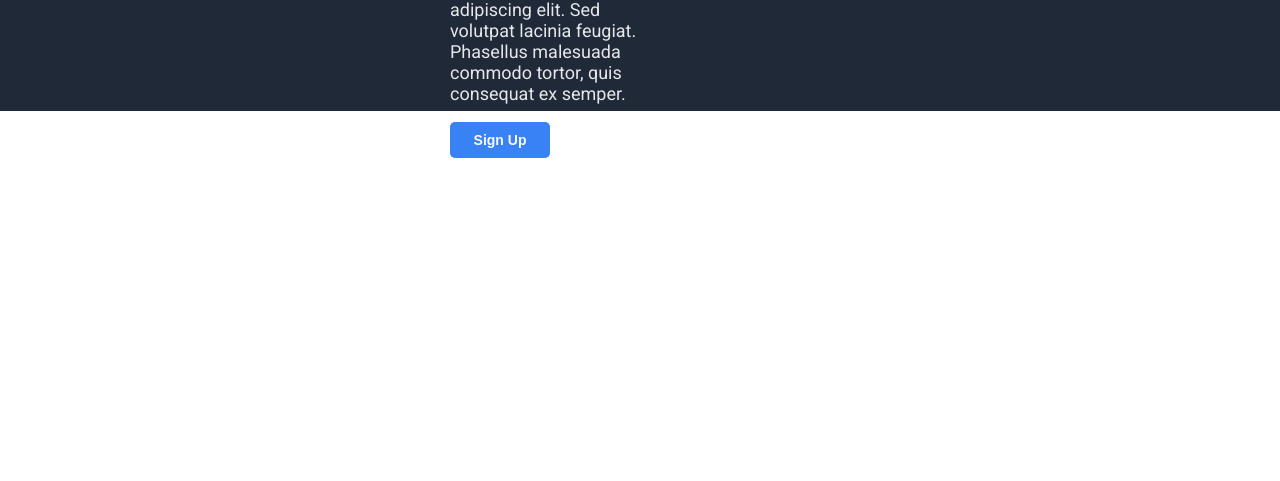
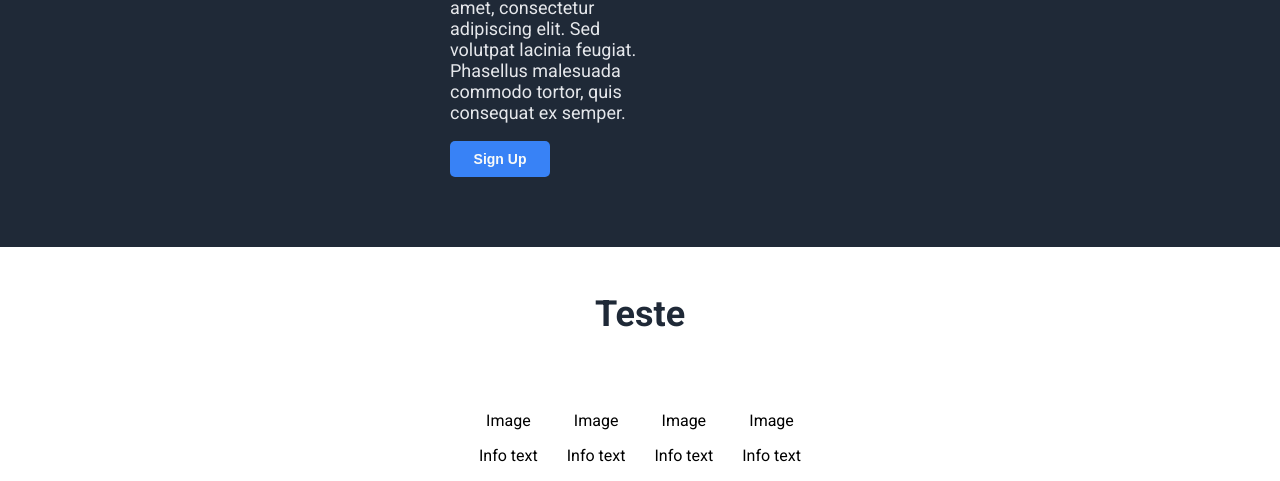
Before and after one commit to notmanzl/odin-landing-page, a plain HTML site: page index.html in a window 1280 px wide. Shown: the part 439-920 px from the top of the page. Before the commit the page ends 800 px from the top, so only its background shows below. Drawn offline with Linux system fonts and the light colour scheme.

Commit message:
Worked on the content section

```diff
--- a/index.html
+++ b/index.html
@@ -8,7 +8,6 @@
     <title>Document</title>
   </head>
   <body>
-    <div class="body">
     <div class="header">
       <h1>Header Logo</h1>
       <nav>
@@ -22,10 +21,35 @@
     <div class="hero">
       <div class="hero-text">
         <h1>This Website is Awesome</h1>
-            <p>Lorem ipsum dolor sit amet, consectetur adipiscing elit. Sed volutpat lacinia feugiat. Phasellus malesuada commodo tortor, quis consequat ex semper.</p>
+        <p>
+          Lorem ipsum dolor sit amet, consectetur adipiscing elit. Sed volutpat
+          lacinia feugiat. Phasellus malesuada commodo tortor, quis consequat ex
+          semper.
+        </p>
         <button>Sign Up</button>
       </div>
-        <div class="hero-image"> Hero Image</div>
+      <div class="hero-image">Hero Image</div>
+    </div>
+    <div class="content">
+        <h3>Teste</h3>
+        <div class="content-info">
+      <div>
+        Image
+        <p>Info text</p>
+      </div>
+      <div>
+        Image
+        <p>Info text</p>
+      </div>
+      <div>
+        Image
+        <p>Info text</p>
+      </div>
+      <div>
+        Image
+        <p>Info text</p>
+      </div>
+            </div>
     </div>
   </body>
 </html>
--- a/style.css
+++ b/style.css
@@ -10,6 +10,32 @@ body {
     font-family: 'Roboto';
     flex-direction: column;
 }
+
+button {
+    background-color: #3882F6;
+    width: 100px;
+    padding: 10px;
+    border: 0;
+    border-radius: 5px;
+    font-weight: bold;
+    color: #F9FAF8;
+    font-size: 14px;
+}
+
+button:hover {
+    background-color: white;
+    color: #3882F6;
+}
+
+a {
+    text-decoration: none;
+    color: #E5E7EB;
+}
+
+a:hover {
+    color: #3882F6;
+}
+
 
 .header {
     height: 50px;
@@ -32,23 +58,18 @@ body {
     margin: 0 10px;
 }
 
-a {
-    text-decoration: none;
-    color: #E5E7EB;
-}
-
 .header h1 {
     color: #F9FAF8;
     font-size: 24px;
 }
 
 .hero {
-    height: 400px;
     flex: 1;
     display: flex;
     background-color: #1F2937;
     padding: var(--page-padding);
-    padding-top: 100px;
+    padding-bottom: 70px;
+    padding-top: 70px;
     flex: wrap;
 }
 
@@ -75,13 +96,25 @@ a {
     margin: 0 0 0 50px;
 }
 
-button {
-    background-color: #3882F6;
-    width: 100px;
-    padding: 10px;
-    border: 0;
-    border-radius: 5px;
-    font-weight: bold;
-    color: #F9FAF8;
-    font-size: 14px;
+.content {
+    flex: 1;
+    display: flex;
+    flex-direction: column;
+    padding: var(--page-padding);
+    padding-top: 10px;
+    text-align: center;
 }
+
+.content h3 {
+    color: #1F2937;
+    font-size: 36px;
+    font-weight: extra-bold;
+}
+
+.content-info {
+    flex: 1;
+    display: flex;
+    padding-top: 40px;
+    text-align: center;
+    justify-content: space-evenly;
+}
```
Lines whose indentation alone changed are shown as unchanged.
